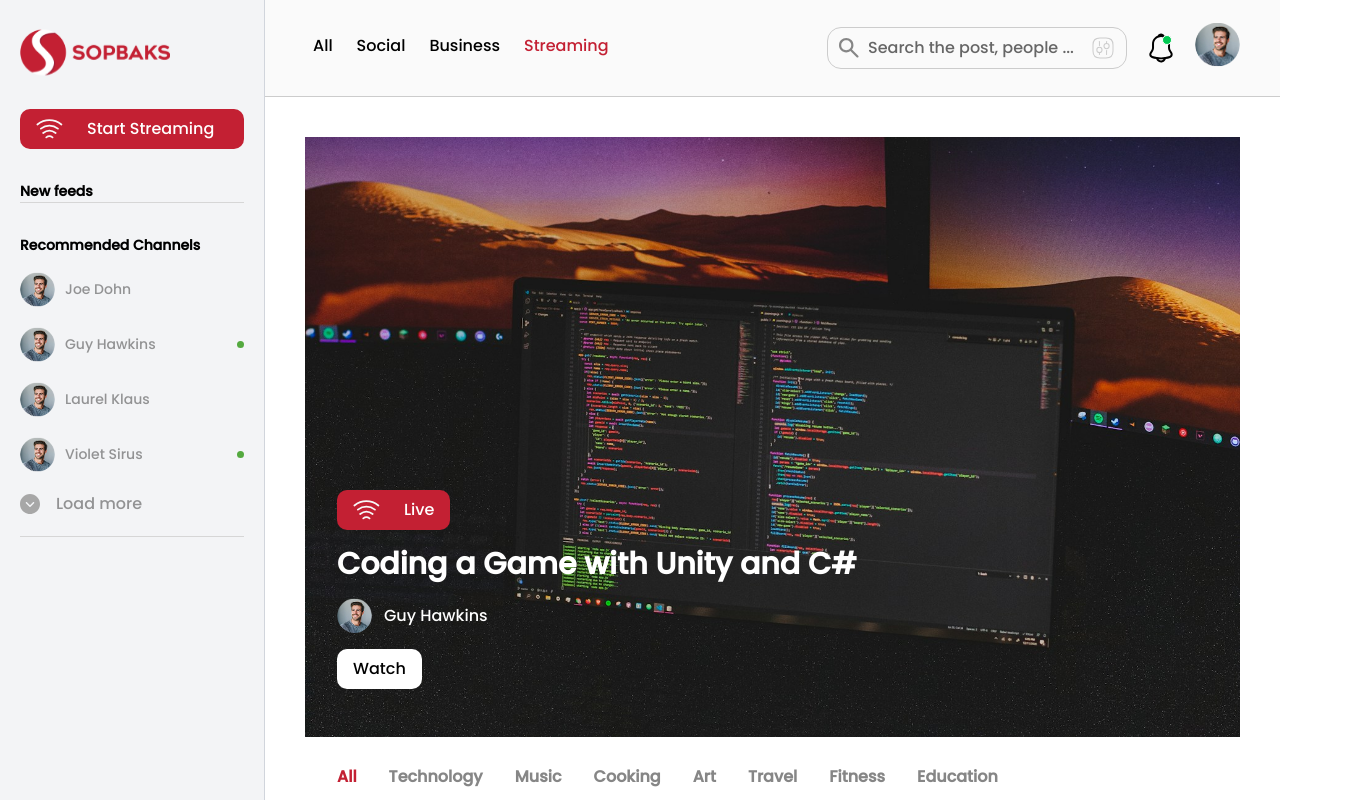
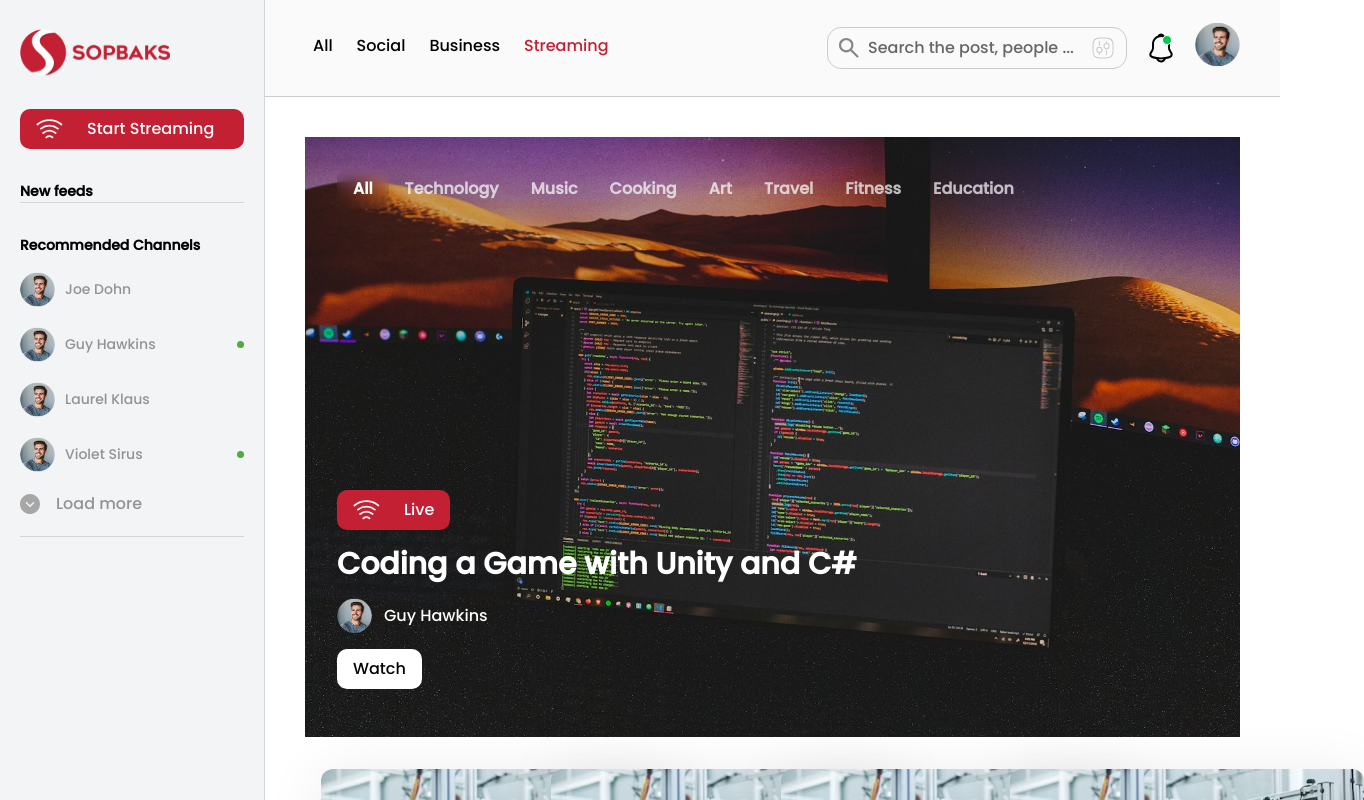
Before and after one commit to CBA-React/sopbaks, a Next.js app: page /streaming in a window 1280 px wide. Shown: the top 800 px of the page, 1364 px wide, since content can reach past the window. Built offline with nearby package versions, Linux system fonts and the light colour scheme.

Commit message:
updated ui for streaming page dut to another variant of design

```diff
--- a/src/app/(main)/streaming/page.tsx
+++ b/src/app/(main)/streaming/page.tsx
@@ -1,17 +1,17 @@
 import { JSX } from 'react';
 
+// an old block from old design
 import GainingPopularity from '@/shared/components/GainingPopularity/GainingPopularity';
+import ReadyToGoLiveBanner from '@/shared/components/ReadyToGoLiveBanner/ReadyToGoBanner';
 import RecentlyWatchedBlock from '@/shared/components/RecentlyWatched/RecentlyWatchedBlock';
-import StreamingBanner from '@/shared/components/StreamingBanner/StreamingBanner';
-import StreamingItemsBlock from '@/shared/components/StreamingItemsBlock/StreamingItemsBlock';
+import StreamingTabsWrapper from '@/shared/components/StreamingTabsWrapper/StreamingTabsWrapper';
 
 export default function StreamingPage(): JSX.Element {
     return (
         <main>
-            <StreamingBanner />
-            <StreamingItemsBlock />
+            <StreamingTabsWrapper />
             <RecentlyWatchedBlock />
-            <GainingPopularity />
+            <ReadyToGoLiveBanner />
         </main>
     );
 }
--- a/src/shared/components/StreamingBanner/StreamingBanner.tsx
+++ b/src/shared/components/StreamingBanner/StreamingBanner.tsx
@@ -5,7 +5,26 @@
 
 import StreamIcon from 'public/icons/stream.svg';
 
-export default function StreamingBanner(): JSX.Element {
+interface StreamingBannerProps {
+    activeTab: string;
+    onTabChange: (tabId: string) => void;
+}
+
+export default function StreamingBanner({
+    activeTab,
+    onTabChange,
+}: StreamingBannerProps): JSX.Element {
+    const tabs = [
+        { id: 'all', label: 'All' },
+        { id: 'technology', label: 'Technology' },
+        { id: 'music', label: 'Music' },
+        { id: 'cooking', label: 'Cooking' },
+        { id: 'art', label: 'Art' },
+        { id: 'travel', label: 'Travel' },
+        { id: 'fitness', label: 'Fitness' },
+        { id: 'education', label: 'Education' },
+    ];
+
     return (
         <section className="w-full h-[600px] relative">
             <Image
@@ -16,6 +35,24 @@
                 priority
             />
             <div className="absolute inset-0">
+                <div className="absolute top-8 left-8 right-8">
+                    <div className="flex overflow-x-auto lg:overflow-x-visible scrollbar-hide hover:scrollbar-show scroll-smooth">
+                        {tabs.map((tab) => (
+                            <button
+                                key={tab.id}
+                                className={`px-4 py-2 font-semibold cursor-pointer whitespace-nowrap flex-shrink-0 lg:flex-shrink ${
+                                    activeTab === tab.id
+                                        ? 'text-white rounded-lg backdrop-blur-sm'
+                                        : 'text-white/70 hover:text-white'
+                                }`}
+                                onClick={() => onTabChange(tab.id)}
+                            >
+                                {tab.label}
+                            </button>
+                        ))}
+                    </div>
+                </div>
+
                 <div className="absolute bottom-12 left-8 right-8">
                     <Button icon={<StreamIcon />} text={'Live'} />
                     <p className="text-white text-2xl md:text-3xl font-bold mt-4">
--- a/src/shared/components/StreamingItemsBlock/StreamingItemsBlock.tsx
+++ b/src/shared/components/StreamingItemsBlock/StreamingItemsBlock.tsx
@@ -1,6 +1,4 @@
-'use client';
-
-import { useState } from 'react';
+import { JSX } from 'react';
 
 import StreamItem from '@/shared/components/StreamItem/StreamItem';
 
@@ -18,7 +16,7 @@
         },
     },
     {
-        id: '1',
+        id: '2',
         type: 'stream',
         tabId: 'music',
         data: {
@@ -30,9 +28,9 @@
         },
     },
     {
-        id: '1',
+        id: '3',
         type: 'stream',
-        tabId: 'music',
+        tabId: 'technology',
         data: {
             postTitle: 'Real Estate',
             postImage: '/pictures/mockImages/realEstate.png',
@@ -42,9 +40,9 @@
         },
     },
     {
-        id: '1',
+        id: '4',
         type: 'stream',
-        tabId: 'music',
+        tabId: 'all',
         data: {
             postTitle: 'Real Estate',
             postImage: '/pictures/mockImages/realEstate.png',
@@ -54,9 +52,9 @@
         },
     },
     {
-        id: '1',
+        id: '5',
         type: 'stream',
-        tabId: 'music',
+        tabId: 'cooking',
         data: {
             postTitle: 'Real Estate',
             postImage: '/pictures/mockImages/realEstate.png',
@@ -67,42 +65,20 @@
     },
 ];
 
-export default function StreamingItemsBlock(): JSX.Element {
-    const tabs = [
-        { id: 'all', label: 'All' },
-        { id: 'technology', label: 'Technology' },
-        { id: 'music', label: 'Music' },
-        { id: 'cooking', label: 'Cooking' },
-        { id: 'art', label: 'Art' },
-        { id: 'travel', label: 'Travel' },
-        { id: 'fitness', label: 'Fitness' },
-        { id: 'education', label: 'Education' },
-    ];
+interface StreamingItemsBlockProps {
+    activeTab: string;
+}
 
-    const [activeTab, setActiveTab] = useState<string>(tabs[0].id);
-
+export default function StreamingItemsBlock({
+    activeTab,
+}: StreamingItemsBlockProps): JSX.Element {
     const activeContent = contentFromAPI.filter(
-        (item) => item.tabId === activeTab,
+        (item) => item.tabId === activeTab || activeTab === 'all',
     );
 
     return (
-        <section className={'w-full mx-auto px-4'}>
-            <div className="flex mt-5 overflow-x-auto lg:overflow-x-visible scrollbar-hide hover:scrollbar-show scroll-smooth relative z-10">
-                {tabs.map((tab) => (
-                    <button
-                        key={tab.id}
-                        className={`px-4 py-2 font-semibold cursor-pointer whitespace-nowrap flex-shrink-0 lg:flex-shrink ${
-                            activeTab === tab.id
-                                ? 'text-[#C32033]'
-                                : 'text-[#868686]'
-                        }`}
-                        onClick={() => setActiveTab(tab.id)}
-                    >
-                        {tab.label}
-                    </button>
-                ))}
-            </div>
-            <div className="grid grid-cols-1 sm:grid-cols-2 lg:grid-cols-3 xl:grid-cols-4 gap-4 mt-6">
+        <section className={'w-full mx-auto px-4 mt-8'}>
+            <div className="grid grid-cols-1 sm:grid-cols-2 lg:grid-cols-3 xl:grid-cols-4 gap-4">
                 {activeContent.map((item) => (
                     <StreamItem
                         {...item.data}
--- /dev/null
+++ b/src/shared/components/StreamingTabsWrapper/StreamingTabsWrapper.tsx
@@ -0,0 +1,16 @@
+'use client';
+
+import { JSX, useState } from 'react';
+
+import StreamingBanner from '@/shared/components/StreamingBanner/StreamingBanner';
+import StreamingItemsBlock from '@/shared/components/StreamingItemsBlock/StreamingItemsBlock';
+
+export default function StreamingTabsWrapper(): JSX.Element {
+    const [activeTab, setActiveTab] = useState<string>('all');
+    return (
+        <>
+            <StreamingBanner activeTab={activeTab} onTabChange={setActiveTab} />
+            <StreamingItemsBlock activeTab={activeTab} />
+        </>
+    );
+}
```
Also changed, not shown: public/pictures/streamingReadyToGoLiveBanner.jpg (added).
